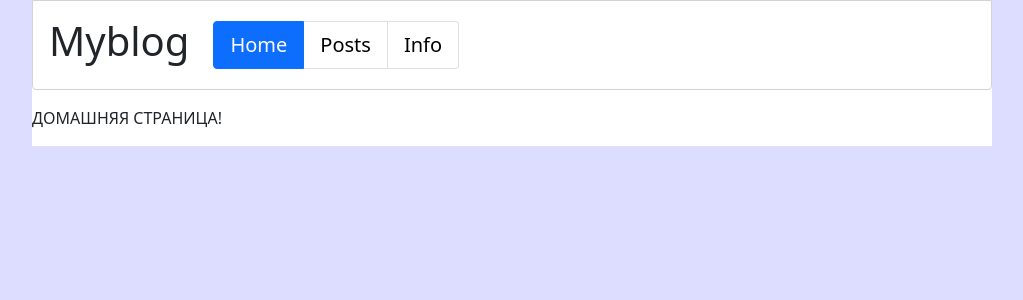
After one commit to matthew-shtyasek/blog, a Django app: page /about/home/ in a window 1280 px wide. The commit adds this page. Shown: the top 300 px of the page, without its empty margins (128-1151 px from the left). Run offline with Django 3.2, Linux system fonts and the light colour scheme; some libraries are stand-ins or nearby versions.

Commit message:
Навигационная панель

```diff
--- a/blog/settings.py
+++ b/blog/settings.py
@@ -39,6 +39,7 @@ INSTALLED_APPS = [
     'django.contrib.staticfiles',
     'posts',
     'PIL',
+    'siteinfo',
 ]
 
 MIDDLEWARE = [
--- a/blog/urls.py
+++ b/blog/urls.py
@@ -20,7 +20,8 @@ from django.urls import path, include
 
 urlpatterns = [
     path('admin/', admin.site.urls),
-    path("posts/", include("posts.urls", namespace="posts"))
+    path("posts/", include("posts.urls", namespace="posts")),
+    path('about/', include('siteinfo.urls', namespace='info')),
 
 ]
 if settings.DEBUG:
--- a/posts/urls.py
+++ b/posts/urls.py
@@ -4,6 +4,6 @@ from posts.views import post_list_view, post_id_view
 
 app_name="posts"
 urlpatterns=[
-    path("",post_list_view),
+    path("",post_list_view, name = "a"),
     path("post/<int:pk>", post_id_view, name="post"),
 ]
--- /dev/null
+++ b/siteinfo/templates/siteinfo/home.html
@@ -0,0 +1,4 @@
+{% extends 'root.html' %}
+{% block content %}
+    <p>ДОМАШНЯЯ СТРАНИЦА!</p>
+{% endblock %}
--- /dev/null
+++ b/siteinfo/templates/siteinfo/info.html
@@ -0,0 +1,4 @@
+{% extends 'root.html' %}
+{% block content %}
+    <p>Буква ю</p>
+{% endblock %}
--- /dev/null
+++ b/siteinfo/urls.py
@@ -0,0 +1,9 @@
+from django.urls import path
+
+from siteinfo.views import home_view, info_view
+
+app_name = "siteinfo"
+urlpatterns = [
+    path('home/', home_view, name = "home"),
+    path('info/', info_view, name = "info"),
+]
--- a/siteinfo/views.py
+++ b/siteinfo/views.py
@@ -1,3 +1,10 @@
 from django.shortcuts import render
 
+def home_view(request):
+    context = {"page": "home"}
+    return render(request, 'siteinfo/home.html', context)
+
+def info_view(request):
+    context = {"page": "info"}
+    return render(request, 'siteinfo/info.html', context)
 # Create your views here.
--- a/templates/root.html
+++ b/templates/root.html
@@ -26,9 +26,9 @@
                 <div class="w-100 ps-3 pt-3 pb-3 mb-3 d-inline-flex align-items-center" style="border: 1px solid lightgray; border-radius: 0 0 4px 4px;">
                     <h1>Myblog</h1>
                     <ul class="fs-5 ms-4 h-25 list-group list-group-horizontal">
-                        <li class="list-group-item {% if page == 'home' %} active {% endif  %}"><a href="#" class="off-link-decoration">Home</a></li>
-                        <li class="list-group-item {% if page == 'posts' %} active {% endif  %}"><a href="#" class="off-link-decoration">Posts</a></li>
-                        <li class="list-group-item {% if page == 'info' %} active {% endif  %}"><a href="#" class="off-link-decoration">Info</a></li>
+                        <li class="list-group-item {% if page == 'home' %} active {% endif  %}"><a href="{% url 'info:home' %}" class="off-link-decoration">Home</a></li>
+                        <li class="list-group-item {% if page == 'posts' %} active {% endif  %}"><a href="{% url 'posts:a' %}" class="off-link-decoration">Posts</a></li>
+                        <li class="list-group-item {% if page == 'info' %} active {% endif  %}"><a href="{% url 'info:info' %}" class="off-link-decoration">Info</a></li>
                     </ul>
                 </div>
                 <div class="content">
```
